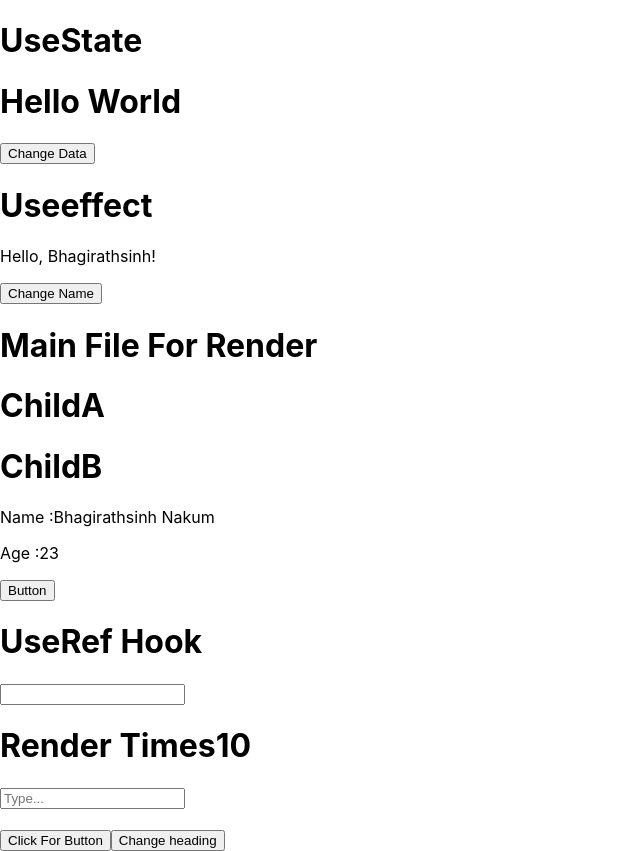
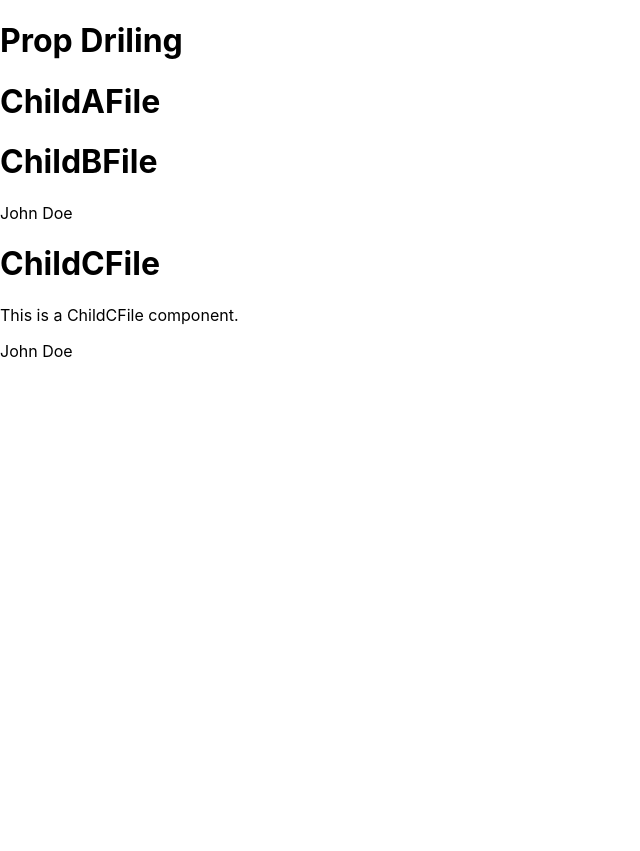
Before and after one commit to Bhagirathsinh073/Internship_Work, a React (Create React App) app in the folder Lesson-2/project/: page / in a window 1280 px wide. Shown: the whole page, without its empty margins (0-640 px from the left). After the commit the page ends 800 px from the top, so only its background shows below. Built offline with nearby package versions, Linux system fonts and the light colour scheme.

Commit message:
Prop Driling
Prop Passing parent to child and minor change in app.js

```diff
--- a/Lesson-2/project/src/App.js
+++ b/Lesson-2/project/src/App.js
@@ -1,14 +1,15 @@
 /* eslint-disable react/jsx-no-comment-textnodes */
 import './App.css';
+import ParentFile from './Component Interaction/ParentFile';
 // import AxiosCoM from './Componts/AxiosCom';
 // import AxiosPost from './Componts/AxiosPost';
-import { BrowserRouter} from 'react-router-dom';
+// import { BrowserRouter} from 'react-router-dom';
 // import ClassComp from './Componts/ClassComp';
 // import LifeCycle from './Componts/LifeCycle';
-import UseState from './Hooks/UseState';
-import Useeffect from './Hooks/Useeffect';
-import UseContextMain from './Hooks/UseContext/Usecontext_Main';
-import UseRef from './Hooks/UseRef';
+// import UseState from './Hooks/UseState';
+// import Useeffect from './Hooks/Useeffect';
+// import UseContextMain from './Hooks/UseContext/Usecontext_Main';
+// import UseRef from './Hooks/UseRef';
 // import RouterB from './Componts/RouterB';
 function App() {
   return (
@@ -16,15 +17,16 @@ function App() {
     {/* <NavBar/>  Function Component */}
     {/* <ClassComp/>  class Component */}
     {/* <LifeCycle/> ' Life cycle of react */}
-    <UseState/>
-    <Useeffect/>
-    <UseContextMain/>
-    <UseRef/>
-    <BrowserRouter>
+    {/* <UseState/>  */}
+    {/* <Useeffect/> */}
+    {/* <UseContextMain/> */}
+    {/* <UseRef/> */}
+    {/* <BrowserRouter> */}
     {/* <RouterB/>  */}
-    </BrowserRouter>
+    {/* </BrowserRouter> Router */}
     {/* <AxiosCoM/> */}
     {/* <AxiosPost/> */}
+<ParentFile/>
     </>
   );
 }
--- /dev/null
+++ b/Lesson-2/project/src/Component Interaction/ChildAFile.js
@@ -0,0 +1,13 @@
+import React from 'react'
+import ChildBFile from './ChlldBfile'
+
+export default function ChildAFile(props) {
+    // console.log(props.FullNdata);
+  return (
+    <div>
+      <h1>ChildAFile</h1>
+      {/* <p>{props.fulluserdata}</p> */}
+      <ChildBFile fulluserdataA = {props.fulluserdata}/>
+    </div>
+  )
+}
--- /dev/null
+++ b/Lesson-2/project/src/Component Interaction/ChildCfile.js
@@ -0,0 +1,12 @@
+import React from 'react'
+
+export default function ChildCFile(props) {
+  return (
+    <div>
+      <h1>ChildCFile</h1>
+      <p>This is a ChildCFile component.</p>
+        <p>{props.fulluserdataB}</p>
+
+    </div>
+  )
+}
--- /dev/null
+++ b/Lesson-2/project/src/Component Interaction/ChlldBfile.js
@@ -0,0 +1,12 @@
+import React from 'react'
+import ChildCFile from './ChildCfile'
+
+export default function ChildBFile(props) {
+  return (
+    <div>
+      <h1>ChildBFile</h1>
+      <p>{props.fulluserdataA}</p>
+      <ChildCFile fulluserdataB ={props.fulluserdataA} />
+    </div>
+  )
+}
--- /dev/null
+++ b/Lesson-2/project/src/Component Interaction/ParentFile.js
@@ -0,0 +1,13 @@
+import React from 'react'
+import ChildAFile from './ChildAFile'
+
+export default function ParentFile() {
+    const fullname = 'John Doe'
+    // const age = 30
+  return (
+    <div>
+      <h1>Prop Driling</h1>
+    <ChildAFile fulluserdata={fullname}/>
+    </div>
+  )
+}
--- a/Lesson-2/project/src/Hooks/UseRef.js
+++ b/Lesson-2/project/src/Hooks/UseRef.js
@@ -14,8 +14,9 @@ export default function UseRef() {
     const focusInput = () =>{
             inputElement.current.focus();
     }
-    const changehead = (e)=>{
+    const changehead = ()=>{
         heading.current.innerText= inputHeadValue;
+        heading.current.style.backgroundColor = "red";
     }
   return (
     <div>
```
